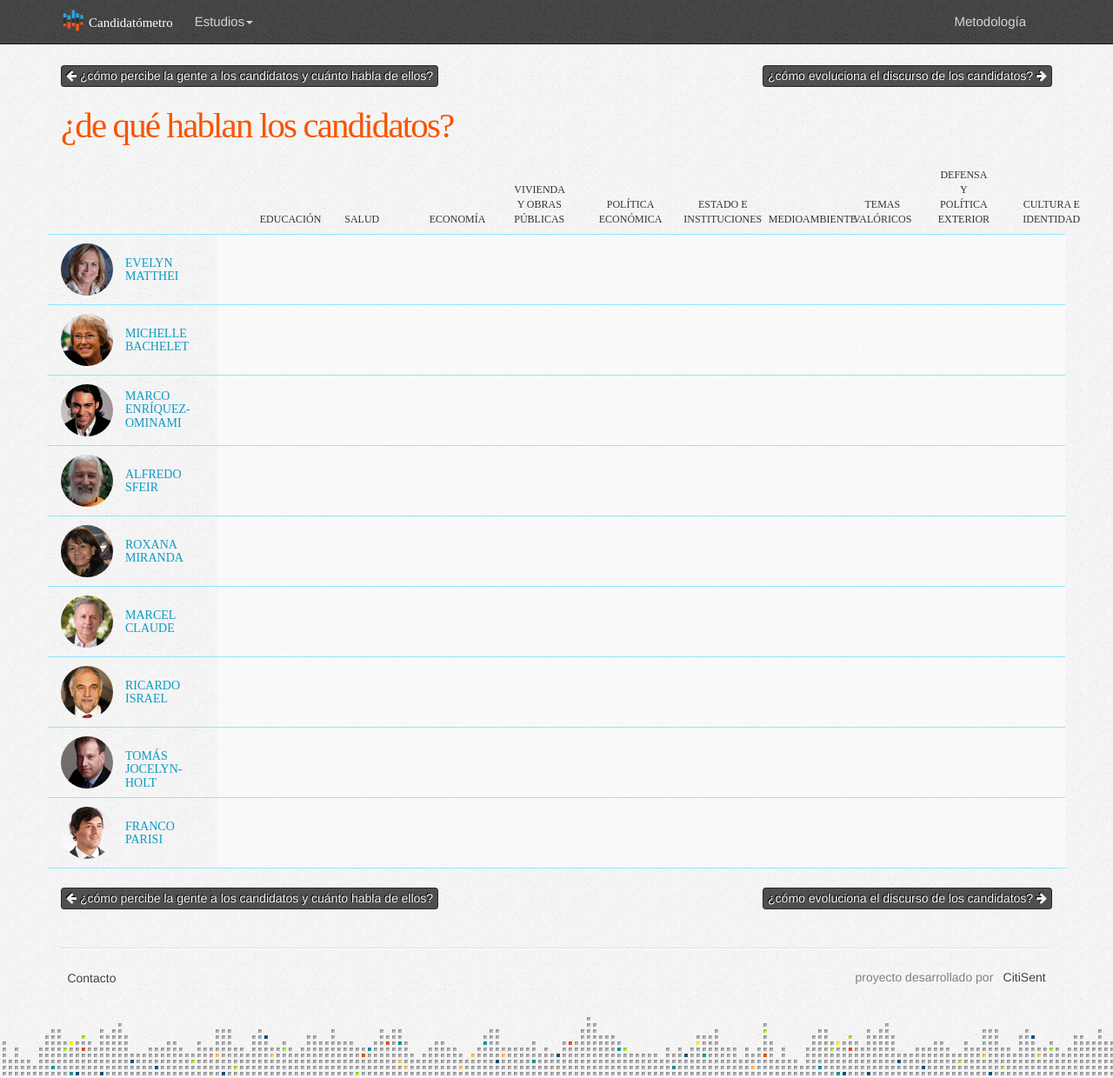
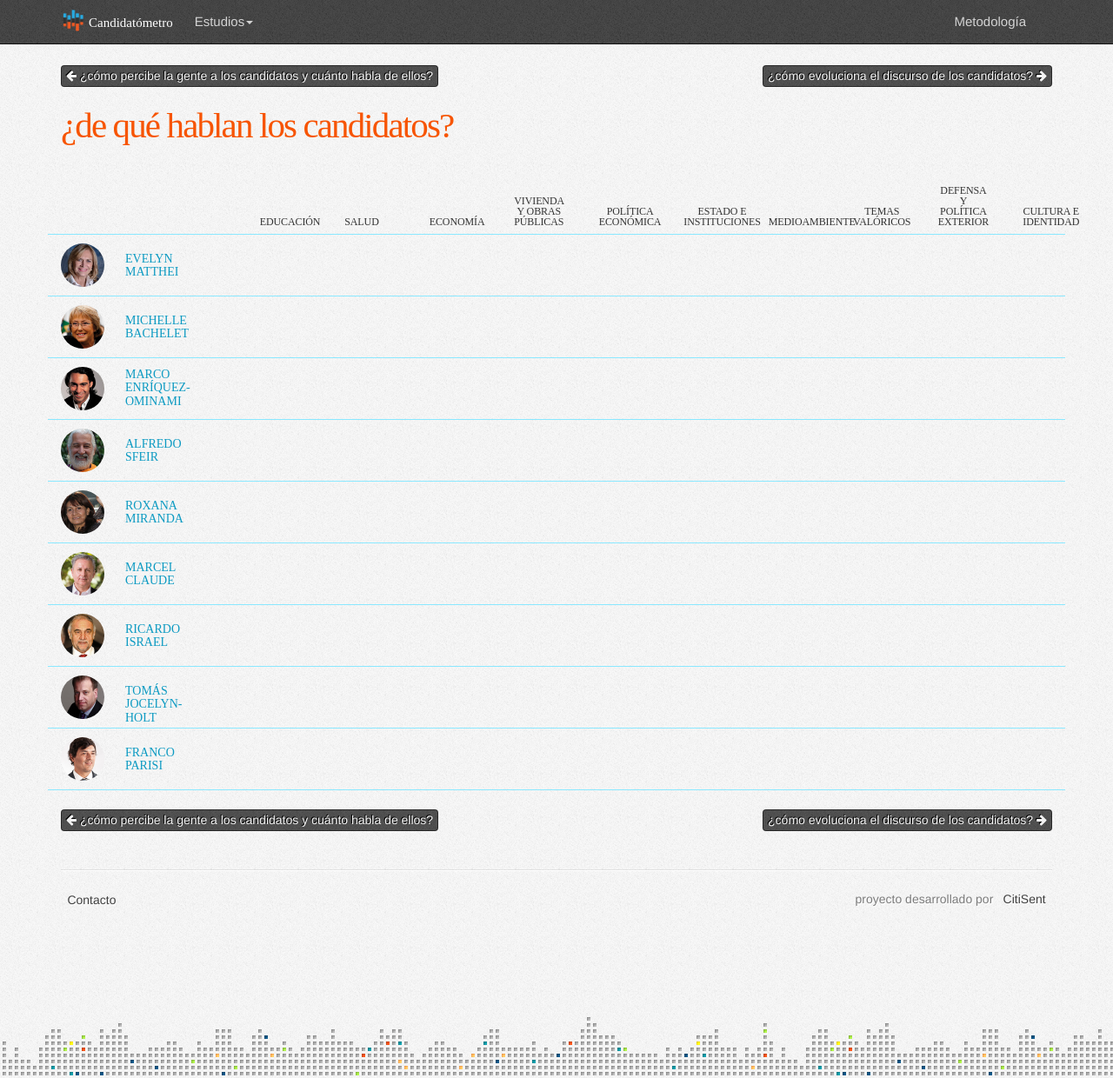
Before and after one commit to CitiSent/candidatometro, a Jekyll site: the page agenda.html, which Jekyll copies as it is, in a window 1280 px wide and 1240 px high. Shown: the whole window at 87% size. Built offline with Jekyll 4.4.1, drawn with Linux system fonts in a browser that asks for light colours; nearby versions of some CDN libraries; some web fonts are replaced; Markdown is read by kramdown in place of the engine named in the settings.

Commit message:
ajuste de tabla

```diff
--- a/agenda.html
+++ b/agenda.html
@@ -98,7 +98,7 @@
 
           <div class="row candidato">
             <div class='col-sm-2 avatar'>
-              <img class='img-circle' width='60' src='img/fot_evelyn_matthei.jpg'>
+              <img class='img-circle' src='img/fot_evelyn_matthei.jpg'>
               <h6 class='bold uc'>Evelyn Matthei</h6>
             </div>
             <div class='col-sm-10 graph'>
@@ -107,7 +107,7 @@
 
           <div class="row candidato">
             <div class='col-sm-2 avatar'>
-              <img class='img-circle' width='60' src='img/fot_michelle_bachelet.jpg'>
+              <img class='img-circle' src='img/fot_michelle_bachelet.jpg'>
               <h6 class='bold uc'>Michelle Bachelet</h6>
             </div>
             <div class='col-sm-10 graph'>
@@ -116,7 +116,7 @@
 
           <div class="row candidato">
             <div class='col-sm-2 avatar'>
-              <img class='img-circle' width='60' src='img/fot_marco_enriquez-ominami.jpg'>
+              <img class='img-circle' src='img/fot_marco_enriquez-ominami.jpg'>
               <h6 class='bold uc n3l'>Marco Enríquez-Ominami</h6>
             </div>
             <div class='col-sm-10 graph'>
@@ -125,7 +125,7 @@
 
           <div class="row candidato">
             <div class='col-sm-2 avatar'>
-              <img class='img-circle' width='60' src='img/fot_alfredo_sfeir.jpg'>
+              <img class='img-circle' src='img/fot_alfredo_sfeir.jpg'>
               <h6 class='bold uc'>Alfredo Sfeir</h6>
             </div>
             <div class='col-sm-10 graph'>
@@ -134,7 +134,7 @@
 
           <div class="row candidato">
             <div class='col-sm-2 avatar'>
-              <img class='img-circle' width='60' src='img/fot_roxana_miranda.jpg'>
+              <img class='img-circle' src='img/fot_roxana_miranda.jpg'>
               <h6 class='bold uc'>Roxana Miranda</h6>
             </div>
             <div class='col-sm-10 graph'>
@@ -143,7 +143,7 @@
 
           <div class="row candidato">
             <div class='col-sm-2 avatar'>
-              <img class='img-circle' width='60' src='img/fot_marcel_claude.jpg'>
+              <img class='img-circle' src='img/fot_marcel_claude.jpg'>
               <h6 class='bold uc'>Marcel Claude</h6>
             </div>
             <div class='col-sm-10 graph'>
@@ -152,7 +152,7 @@
 
           <div class="row candidato">
             <div class='col-sm-2 avatar'>
-              <img class='img-circle' width='60' src='img/fot_ricardo_israel.jpg'>
+              <img class='img-circle' src='img/fot_ricardo_israel.jpg'>
               <h6 class='bold uc'>Ricardo Israel</h6>
             </div>
             <div class='col-sm-10 graph'>
@@ -161,7 +161,7 @@
 
           <div class="row candidato">
             <div class='col-sm-2 avatar'>
-              <img class='img-circle' width='60' src='img/fot_tomas_jocelyn-holt.jpg'>
+              <img class='img-circle' src='img/fot_tomas_jocelyn-holt.jpg'>
               <h6 class='bold uc'>Tomás Jocelyn-Holt</h6>
             </div>
             <div class='col-sm-10 graph'>
@@ -170,7 +170,7 @@
 
           <div class="row candidato">
             <div class='col-sm-2 avatar'>
-              <img class='img-circle' width='60' src='img/fot_franco_parisi.jpg'>
+              <img class='img-circle' src='img/fot_franco_parisi.jpg'>
               <h6 class='bold uc'>Franco Parisi</h6>
             </div>
             <div class='col-sm-10 graph'>
```
Also changed, not shown: css/candidatometro.css.
